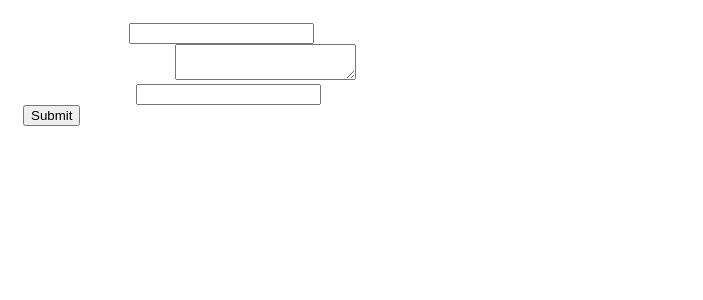
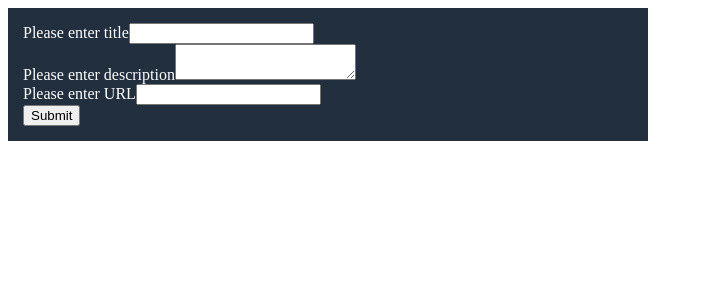
Before and after one commit to t0mclaudio/vanhackathon-thinkific-1, a React app: page / in a window 1280 px wide. Shown: the top 300 px of the page, without its empty margins (0-703 px from the left). Built offline with nearby package versions, Linux system fonts and the light colour scheme; the HTML template or start-up script is replaced by a standard one.

Commit message:
Wrap composer and form with bg color; add title of interactive video

```diff
--- a/src/Create/index.js
+++ b/src/Create/index.js
@@ -53,8 +53,9 @@ export default class Create extends React.Component {
 
   render() {
     return (
-      <div className="row mt-3" style={{width: '990px'}}>
+      <div className="row mt-3" style={{ width: '990px' }}>
         <Canvas>
+          <div style={{ backgroundColor: '#222f3e' }}>
             {this.state.isComposing ?
               <ComposerWrapper
                 state={this.state}
@@ -75,8 +76,10 @@ export default class Create extends React.Component {
               /> :
               <Form handleInfoSubmit={info => this.handleInfoSubmit(info)} />
             }
+          </div>
+          {this.state.isInfoSet ? <h2>{this.state.info.title}</h2> : "" }
         </Canvas>
-        {this.state.isInfoSet ? <Questions state={this.state.questions} /> : "" }
+        {this.state.isInfoSet ? <Questions state={this.state.questions} /> : ""}
 
       </div>
     )
```
Lines whose indentation alone changed are shown as unchanged.
